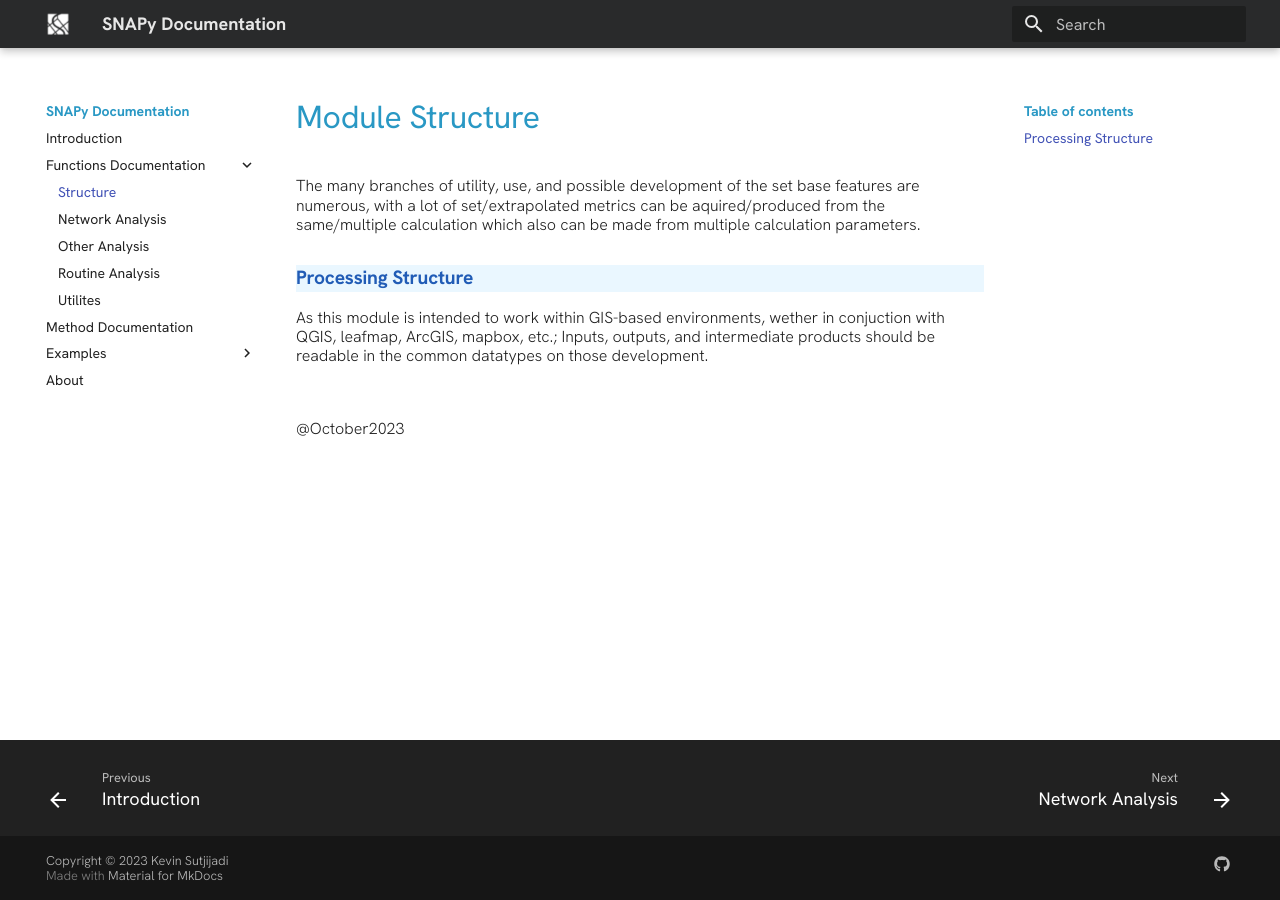
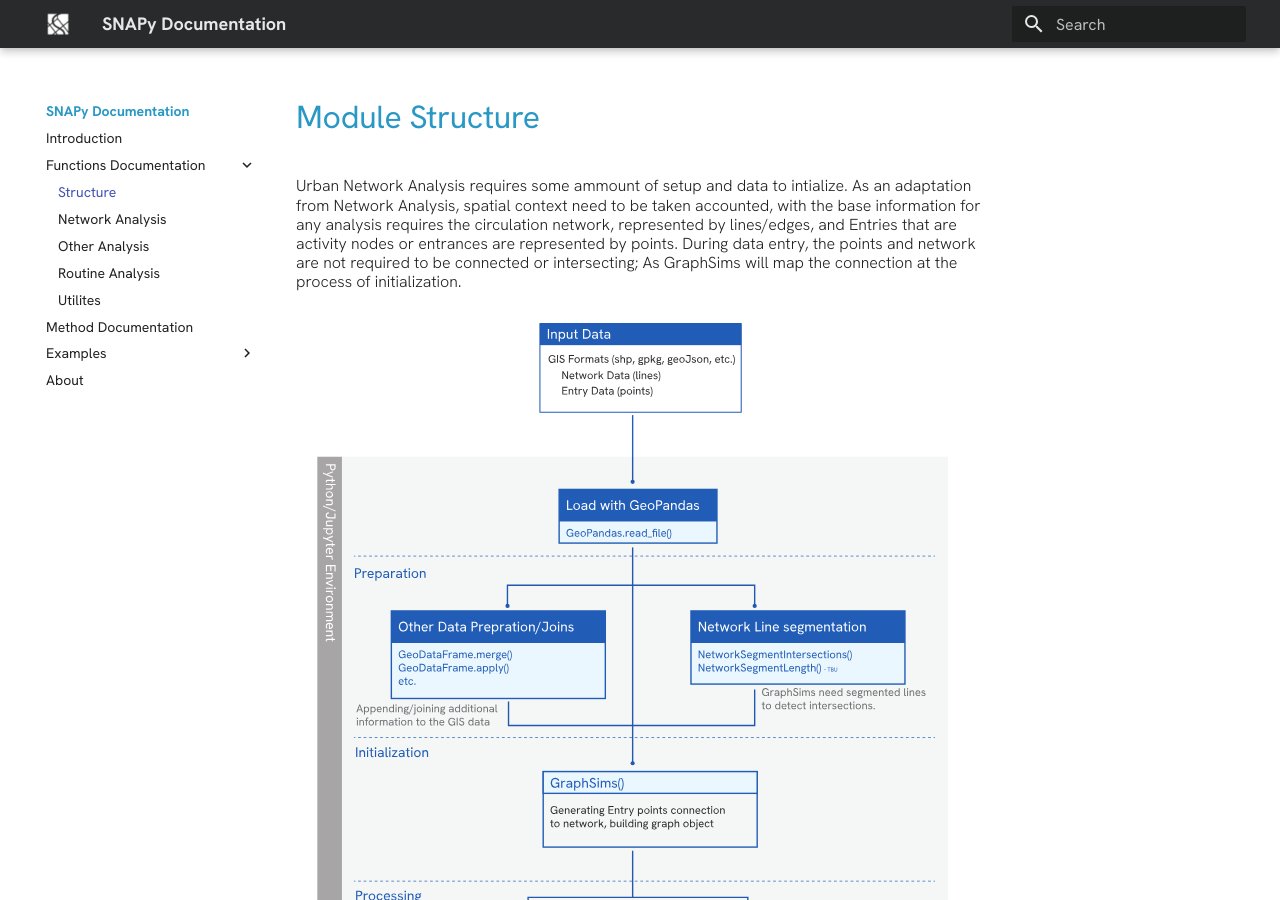
Before and after one commit to kevinsutjijadi/SNAPyDocs, an MkDocs documentation site: the page built from docs/Pages/func_structure.md, in a window 1280 px wide and 900 px high. Built offline with MkDocs 1.6.1 and Material for MkDocs 9.7.7, drawn with Linux system fonts in a browser that asks for light colours.

Commit message:
v1.01
Matching SNAPy v1.05, added module structure

```diff
--- a/docs/Pages/func_structure.md
+++ b/docs/Pages/func_structure.md
@@ -5,11 +5,13 @@ description: Spatial Network Analysis for Python Module
 
 # Module Structure
 
+Urban Network Analysis requires some ammount of setup and data to intialize. As an adaptation from Network Analysis, spatial context need to be taken accounted, with the base information for any analysis requires the circulation network, represented by lines/edges, and Entries that are activity nodes or entrances are represented by points.
+During data entry, the points and network are not required to be connected or intersecting; As GraphSims will map the connection at the process of initialization.
+
+<img src="../../assets/StructureGraph.svg" width=100%/>
+
 The many branches of utility, use, and possible development of the set base features are numerous, with a lot of set/extrapolated metrics can be aquired/produced from the same/multiple calculation which also can be made from multiple calculation parameters.
 
-## Processing Structure
-
-As this module is intended to work within GIS-based environments, wether in conjuction with QGIS, leafmap, ArcGIS, mapbox, etc.; Inputs, outputs, and intermediate products should be readable in the common datatypes on those development.
 
 
 
```
Also changed, not shown: docs/index.md (+1 -1 lines), docs/assets/StructureGraph.svg (added).
